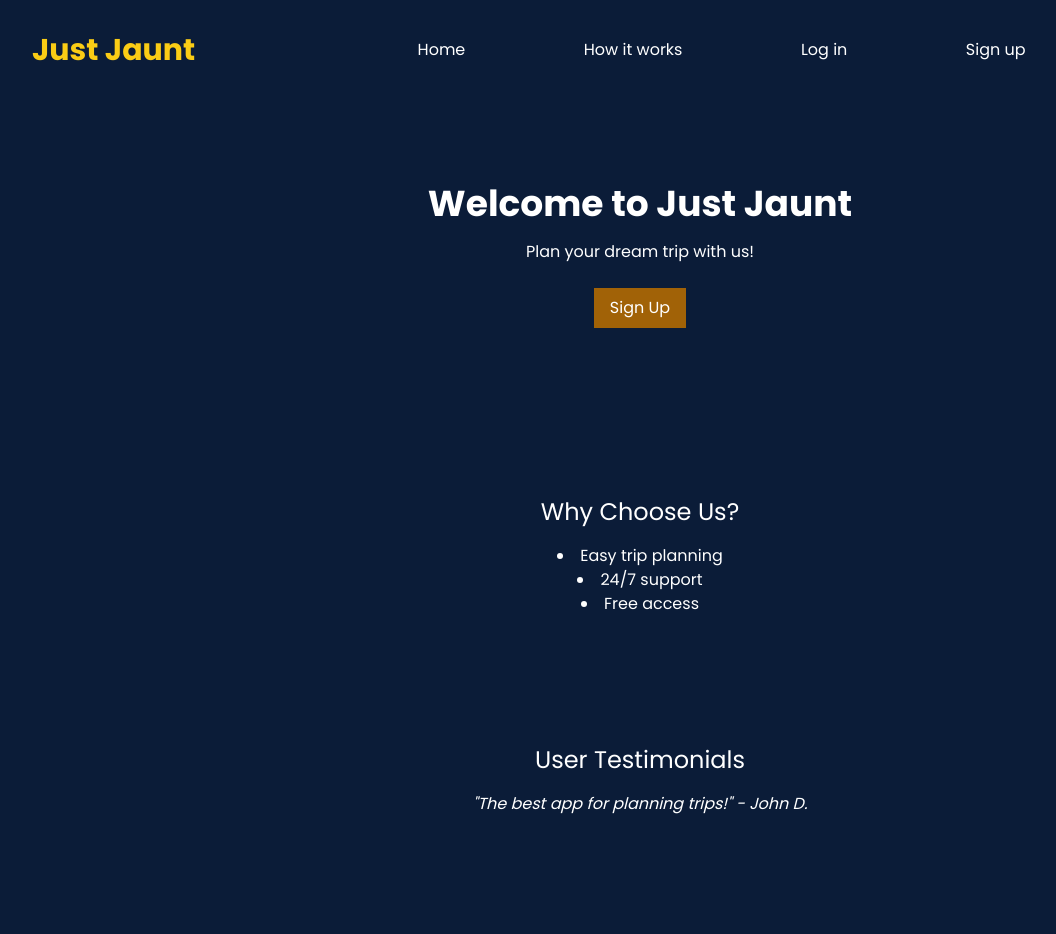
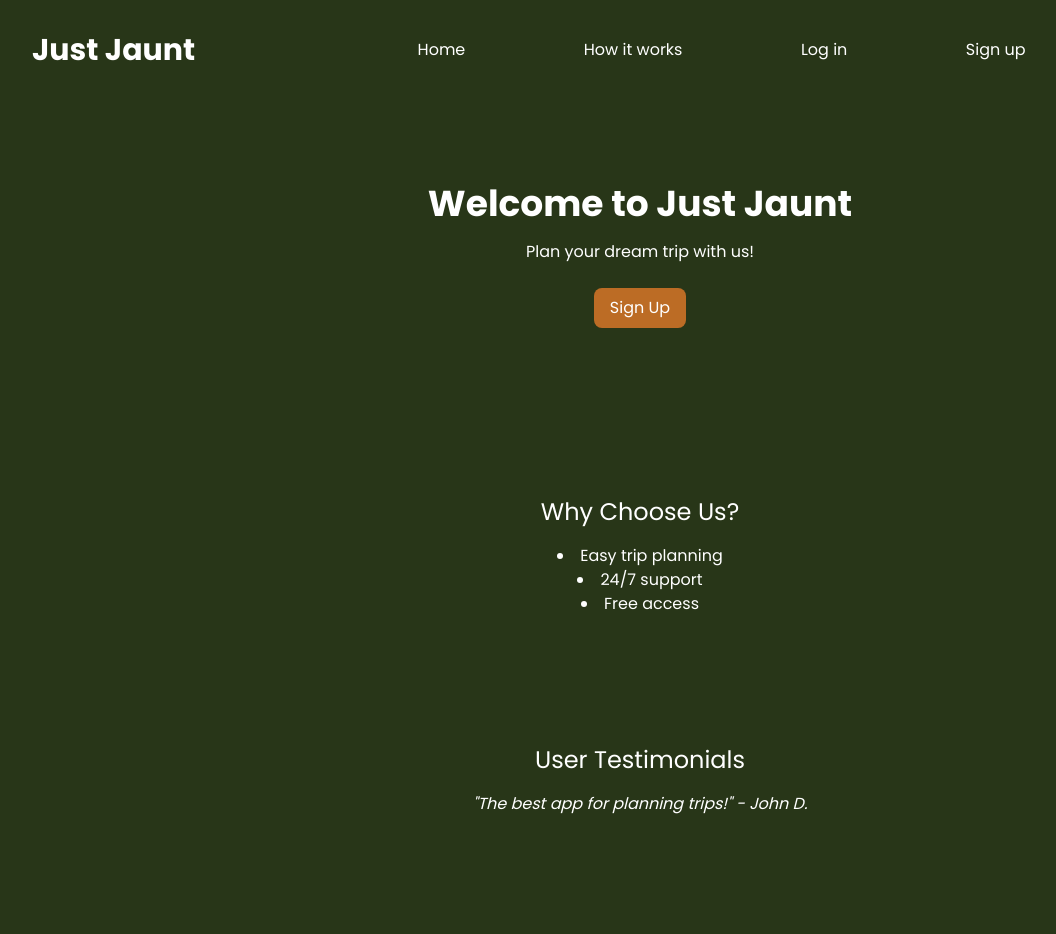
Before and after one commit to PWidla/JustJaunt, a React (Vite) app in the folder Client/: page / in a window 1280 px wide. Shown: the top 934 px of the page, without its empty margins (0-1056 px from the left). Built offline with nearby package versions, Linux system fonts and the light colour scheme.

Commit message:
colors change and minor changes

```diff
--- a/Client/src/components/Layout/LandingPage/LandingPage.tsx
+++ b/Client/src/components/Layout/LandingPage/LandingPage.tsx
@@ -4,14 +4,14 @@ const LandingPage = () => {
   const { isLoggedIn, signup } = useAuth();
 
   return (
-    <div className="flex flex-col items-center justify-center bg-main-theme text-white w-full h-screen space-y-32 font-primaryRegular">
+    <div className="flex flex-col items-center justify-center bg-dark-green text-white w-full h-screen space-y-32 font-primaryRegular">
       <div className="text-center mb-10 w-full">
         <h1 className="text-4xl font-primaryBold">Welcome to Just Jaunt</h1>
         <p className="mt-4">Plan your dream trip with us!</p>
         {!isLoggedIn && (
           <>
             <button
-              className="mt-6 px-4 py-2 bg-yellow-700 text-white hover:bg-white hover:text-yellow-700"
+              className="mt-6 px-4 py-2 bg-dark-brown text-white hover:bg-white hover:text-yellow-700 rounded-lg"
               onClick={signup}
             >
               Sign Up
--- a/Client/src/components/Layout/MainLayout/MainLayout.tsx
+++ b/Client/src/components/Layout/MainLayout/MainLayout.tsx
@@ -9,13 +9,13 @@ type MainLayoutProps = {
 const MainLayout = ({ mainContent }: MainLayoutProps) => {
   return (
     <div className="flex flex-col min-h-screen">
-      <header className="bg-main-theme text-white p-4">
+      <header className="bg-dark-green text-white p-4">
         <NavBar />
       </header>
       <main className="flex-grow flex items-center justify-center">
         {mainContent}
       </main>
-      <footer className="bg-main-theme text-white p-4">
+      <footer className="bg-dark-green text-white p-4">
         <Footer />
       </footer>
     </div>
--- a/Client/src/components/Layout/NavBar/NavBar.css
+++ b/Client/src/components/Layout/NavBar/NavBar.css
@@ -3,5 +3,5 @@
 @tailwind utilities;
 
 .nav-item {
-  @apply hover:text-yellow-600 hover:font-bold transition duration-200;
+  @apply hover:text-dark-brown hover:font-bold transition duration-200;
 }
--- a/Client/src/components/Layout/NavBar/NavBar.tsx
+++ b/Client/src/components/Layout/NavBar/NavBar.tsx
@@ -25,9 +25,9 @@ const NavBar = () => {
   }, []);
 
   return (
-    <nav className="bg-main-theme p-4 font-primaryRegular">
+    <nav className="bg-dark-green p-4 font-primaryRegular">
       <div className="flex justify-between items-center w-full">
-        <div className="text-3xl font-primaryBold text-yellow-400 hover:text-white hover:font-bold hover:underline transition duration-200">
+        <div className="text-3xl font-primaryBold hover:text-yellow-700 hover:font-bold hover:underline transition duration-200">
           Just Jaunt
         </div>
 
@@ -74,7 +74,7 @@ const NavBar = () => {
         {/* mobile menu */}
         <div
           ref={menuRef}
-          className={`fixed top-0 right-0 h-full w-64 bg-blue-950 text-white transform ${
+          className={`fixed top-0 right-0 h-full w-64 bg-green-900 text-white transform ${
             isOpen ? "translate-x-0" : "translate-x-full"
           } transition-transform duration-300 ease-in-out z-50`}
         >
--- a/Client/tailwind.config.js
+++ b/Client/tailwind.config.js
@@ -4,7 +4,11 @@ export default {
   theme: {
     extend: {
       colors: {
-        "main-theme": "#0b1c38",
+        "light-green": "#606C38",
+        "dark-green": "#283618",
+        "light-wheat": "#FEFAE0",
+        "light-brown": "#DDA15E",
+        "dark-brown": "#BC6C25",
       },
       fontFamily: {
         primaryRegular: ["Regular"],
```
